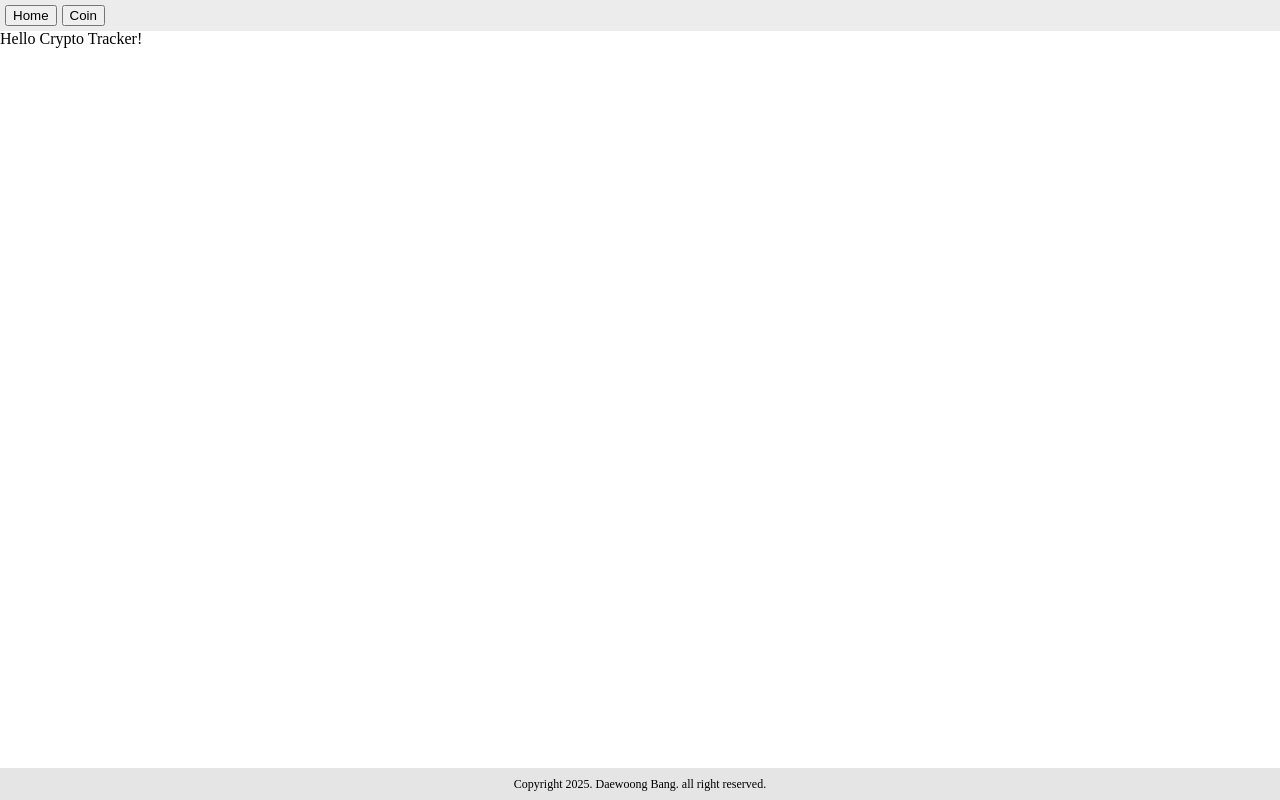
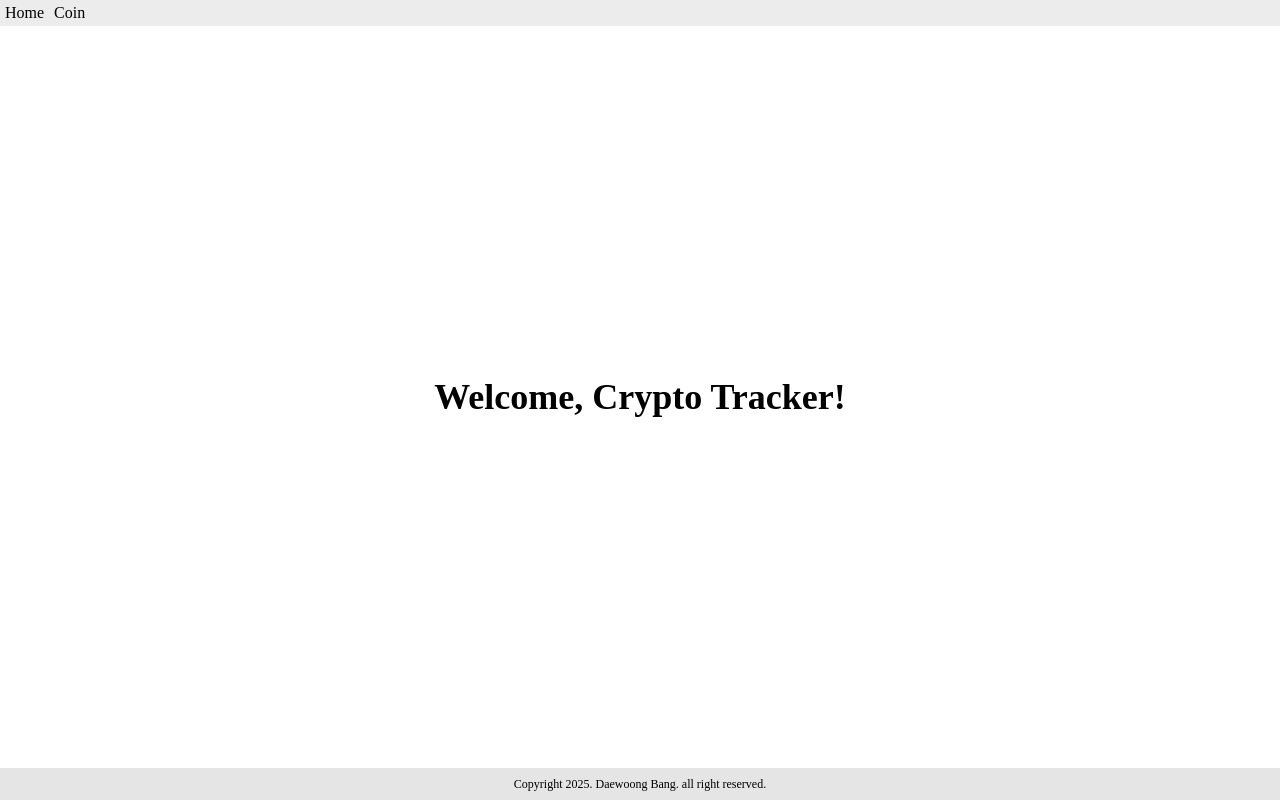
Before and after one commit to daewoongBang/react-crypto-tracker, a React (Create React App) app: page / in a window 1280 px wide. Built offline with nearby package versions, Linux system fonts and the light colour scheme.

Commit message:
Add Router

```diff
--- a/package.json
+++ b/package.json
@@ -12,6 +12,7 @@
     "@types/react-dom": "^18.0.0",
     "react": "^19.0.0",
     "react-dom": "^19.0.0",
+    "react-router-dom": "^7.1.3",
     "react-scripts": "5.0.1",
     "styled-components": "^6.1.14",
     "typescript": "^4.4.2",
--- a/src/App.tsx
+++ b/src/App.tsx
@@ -1,6 +1,6 @@
-import Layout from 'components/common/Layout';
-import React from 'react';
+import { RouterProvider } from 'react-router-dom';
 import { createGlobalStyle } from 'styled-components';
+import router from 'router';
 
 const GlobalStyle = createGlobalStyle`
   html, body, div, span, applet, object, iframe,
@@ -63,7 +63,7 @@ function App() {
   return (
     <>
       <GlobalStyle />
-      <Layout />
+      <RouterProvider router={router} />
     </>
   );
 }
--- a/src/components/common/Layout/Header.tsx
+++ b/src/components/common/Layout/Header.tsx
@@ -1,9 +1,16 @@
+import { Link } from 'react-router-dom';
 import styled from 'styled-components';
 
 const HeaderContainer = styled.div`
   & > ul {
     display: flex;
-    gap: 5px;
+    gap: 10px;
+
+    > li {
+      &:hover {
+        color: #6262ff;
+      }
+    }
   }
 `;
 
@@ -12,10 +19,10 @@ const Header = () => {
     <HeaderContainer className='header'>
       <ul>
         <li>
-          <button>Home</button>
+          <Link to='/'>Home</Link>
         </li>
         <li>
-          <button>Coin</button>
+          <Link to='/coin'>Coin</Link>
         </li>
       </ul>
     </HeaderContainer>
--- a/src/components/common/Layout/index.tsx
+++ b/src/components/common/Layout/index.tsx
@@ -1,6 +1,7 @@
 import styled from 'styled-components';
 import Footer from './Footer';
 import Header from './Header';
+import { Outlet } from 'react-router-dom';
 
 const LayoutContainer = styled.div`
   display: flex;
@@ -13,6 +14,9 @@ const LayoutContainer = styled.div`
   }
 
   & > main {
+    display: flex;
+    align-items: center;
+    justify-content: center;
     flex: 1;
   }
 
@@ -29,7 +33,9 @@ const Layout = () => {
     <LayoutContainer>
       <Header />
 
-      <main>Hello Crypto Tracker!</main>
+      <main>
+        <Outlet />
+      </main>
 
       <Footer />
     </LayoutContainer>
--- /dev/null
+++ b/src/pages/Coin/index.tsx
@@ -0,0 +1,5 @@
+const CoinPage = () => {
+  return <div>Coin</div>;
+};
+
+export default CoinPage;
--- /dev/null
+++ b/src/pages/Error/index.tsx
@@ -0,0 +1,14 @@
+import { useRouteError } from 'react-router-dom';
+
+const ErrorPage = () => {
+  const error = useRouteError() as { statusText?: string; message?: string };
+
+  return (
+    <div>
+      <p>Sorry, an unexpected error has occurred.</p>
+      <p>{error?.statusText || error?.message}</p>
+    </div>
+  );
+};
+
+export default ErrorPage;
--- /dev/null
+++ b/src/pages/Home/index.tsx
@@ -0,0 +1,18 @@
+import styled from 'styled-components';
+
+const Wrapper = styled.div`
+  & > p {
+    font-size: 36px;
+    font-weight: 700;
+  }
+`;
+
+const Home = () => {
+  return (
+    <Wrapper>
+      <p>Welcome, Crypto Tracker!</p>
+    </Wrapper>
+  );
+};
+
+export default Home;
--- /dev/null
+++ b/src/router.tsx
@@ -0,0 +1,25 @@
+import { createBrowserRouter } from 'react-router-dom';
+import Home from 'pages/Home';
+import Layout from 'components/common/Layout';
+import ErrorPage from 'pages/Error';
+import CoinPage from 'pages/Coin';
+
+const router = createBrowserRouter([
+  {
+    path: '/',
+    element: <Layout />,
+    errorElement: <ErrorPage />,
+    children: [
+      {
+        path: '',
+        element: <Home />,
+      },
+      {
+        path: 'coin',
+        element: <CoinPage />,
+      },
+    ],
+  },
+]);
+
+export default router;
```
Also changed, not shown: 1 other file (tests, documents, lock files or other folders).
